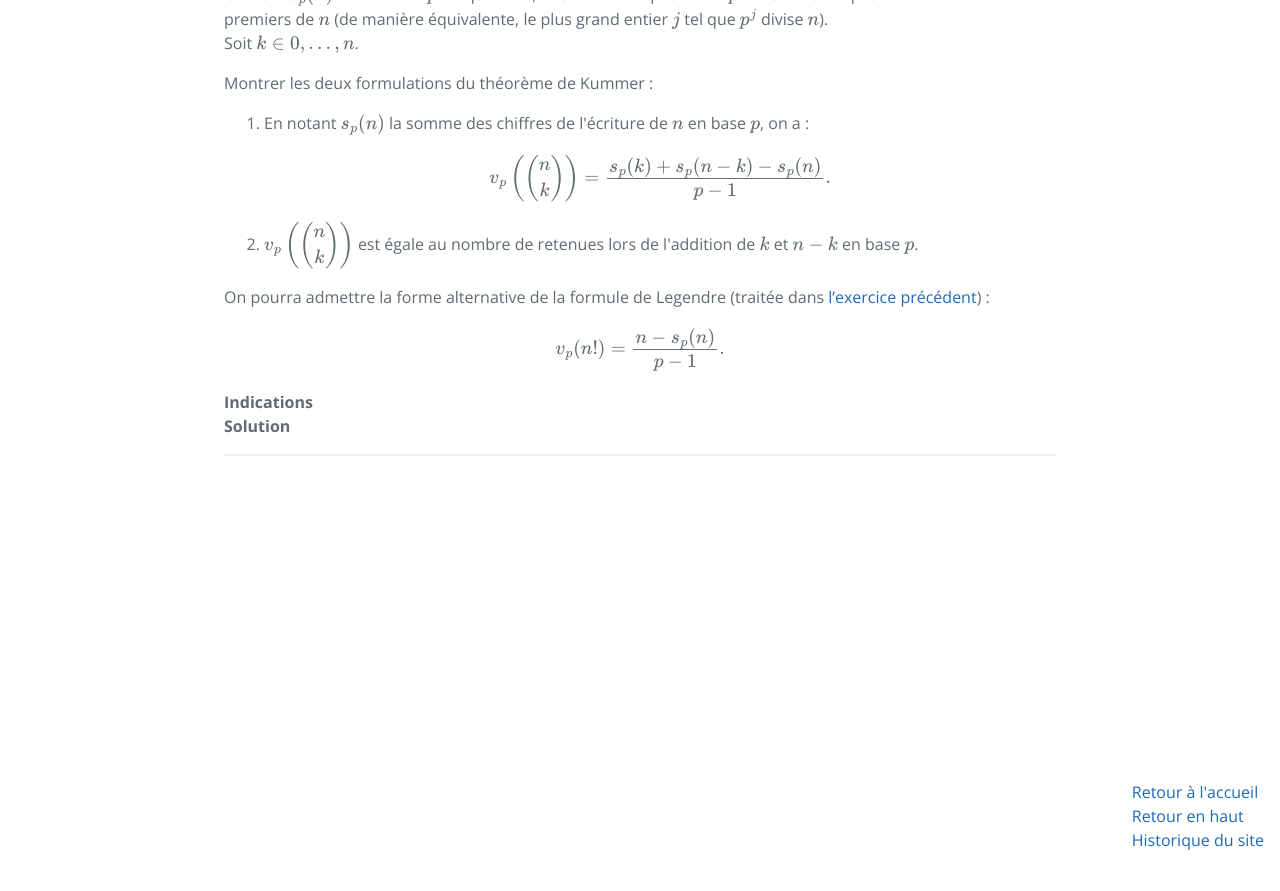
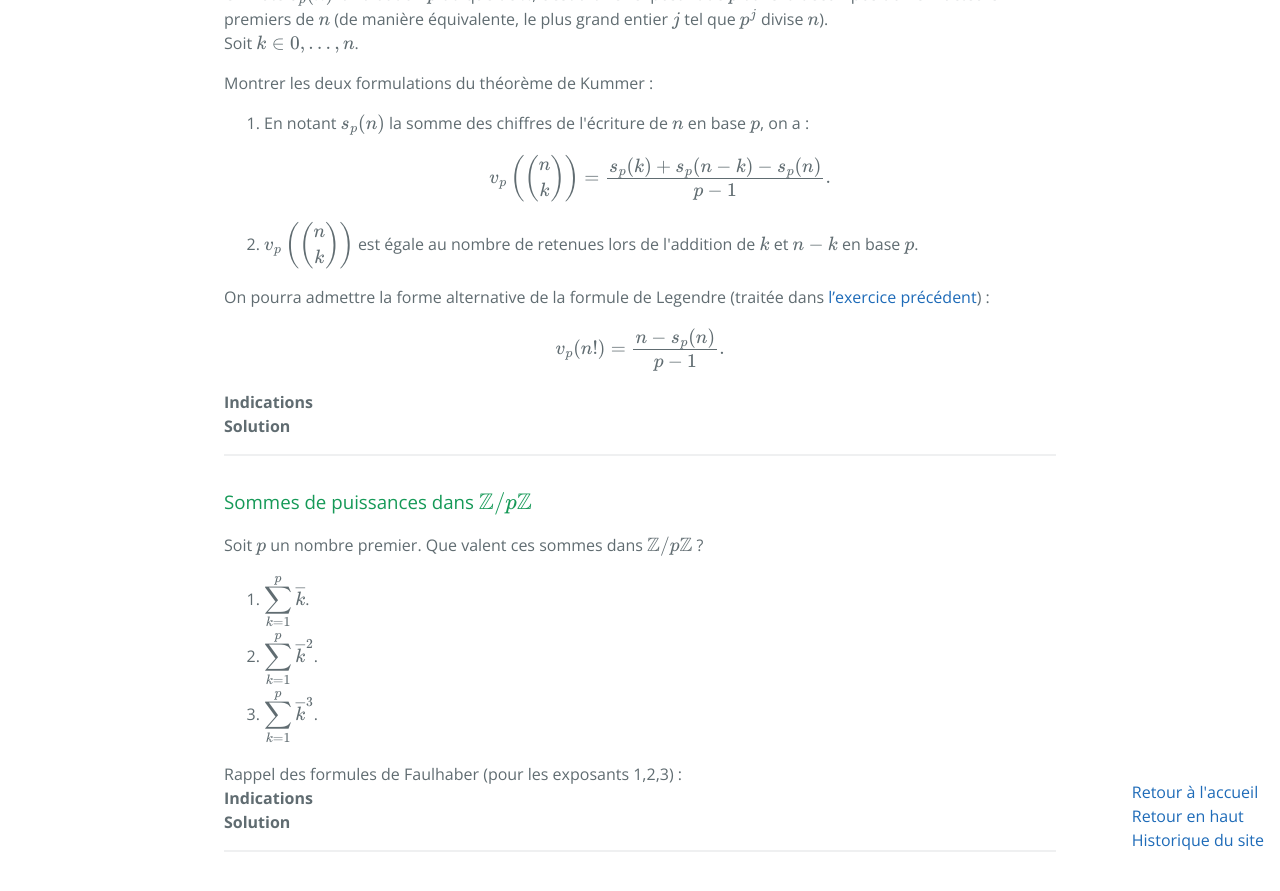
Before and after one commit to WingVee/wingvee.github.io, a Jekyll site: the page built from _pages/arithmetique-entiers.md, in a window 1280 px wide and 900 px high, scrolled down 2729 px. Shown: the top 891 px of the window. Built offline with Jekyll 4.4.1, drawn with Linux system fonts in a browser that asks for light colours; formulas are drawn with MathJax 3; the repository's description, which GitHub fills in, is left out.

Commit message:
arithmetique-des-entiers#sommes-de-puissances-dans-zpz

```diff
--- a/_pages/arithmetique-entiers.md
+++ b/_pages/arithmetique-entiers.md
@@ -396,3 +396,60 @@ $$v_p(n!)=\frac{n-s_p(n)}{p-1}.$$
 </details>
 
 ---
+
+<h3 id="sommes-de-puissances-dans-zpz">
+  <a href="#sommes-de-puissances-dans-zpz" class="header">
+  Sommes de puissances dans $\mathbb{Z}/p\mathbb{Z}$</a>
+</h3>
+
+Soit $p$ un nombre premier. Que valent ces sommes dans $\mathbb{Z}/p\mathbb{Z}$ ?
+
+1. $\displaystyle\sum_{k=1}^p \overline k$.
+2. $\displaystyle\sum_{k=1}^p \overline k^2$.
+3. $\displaystyle\sum_{k=1}^p \overline k^3$.
+
+<details>
+  <summary>Rappel des formules de Faulhaber (pour les exposants 1,2,3) :</summary>
+    Les <a href="https://fr.wikipedia.org/wiki/Formule_de_Faulhaber" target="_blank">formules de Faulhaber</a> expriment les sommes des puissances $j$-èmes des entiers de $1$ à $n$ sous forme de fonction polynomiale en $n$ (de degré $j+1$).<br>
+    Ici, pour $j=1,2,3$, on a dans $\mathbb{Z}$ :
+    $$\sum_{k=1}^n k = \frac{n(n+1)}{2} \quad,\quad \sum_{k=1}^n k^2 = \frac{n(n+1)(2n+1)}{6} \quad,\quad \sum_{k=1}^n k^3 = \left(\frac{n(n+1)}{2}\right)^2.$$
+</details>
+
+<details>
+  <summary><b>Indications</b></summary>
+    Faire des disjonctions de cas sur $p$ et voir quand certaines fractions sont entières.
+</details>
+
+<details>
+  <summary><b>Solution</b></summary>
+    <ol>
+      <li>
+        On a
+        $$\sum_{k=1}^p \overline k = \overline{\sum_{k=1}^p k} = \overline{\frac{p(p+1)}{2}}.$$
+        Si $p=2$, on a $\overline{\frac{p(p+1)}{2}} = \overline{\frac{2(2+1)}{2}} = \overline{3} = \overline{1}$.<br>
+        Sinon, $p$ est impair, donc $\overline{\frac{p(p+1)}{2}} = \overline{p}\cdot\overline{\frac{p+1}{2}} = \overline{0}\cdot\overline{\frac{p+1}{2}} = \overline{0}$.<br>
+        Donc
+        $$\displaystyle\sum_{k=1}^p \overline k = \begin{cases} \overline{1} & \text{si } p=2 \\ \overline{0} & \text{sinon}\end{cases}.$$
+      </li>
+      <li>
+        On a
+        $$\sum_{k=1}^p \overline k^2 = \overline{\sum_{k=1}^p k^2} = \overline{\frac{p(p+1)(2p+1)}{6}}.$$
+        Si $p=2$, on a $\overline{\frac{p(p+1)(2p+1)}{6}} = \overline{\frac{2(2+1)(2\cdot 2+1)}{6}} = \overline{5} = \overline{1}$.<br>
+        Si $p=3$, on a $\overline{\frac{p(p+1)(2p+1)}{6}} = \overline{\frac{3(3+1)(2\cdot 3+1)}{6}} = \overline{\frac{3\cdot 4}{6}}\cdot\overline{7} = \overline{2}\cdot\overline{7} = \overline{14} = \overline{2}$.<br>
+        Sinon, $p$ est impair et n'est pas un multiple de $3$.
+        On a alors 6 divise $(p+1)(2p+1)$ car $2|p+1$ et, si $p\equiv 1\ [3]$, alors $3|2p+1$, et si $p\equiv 2\ [3]$, alors $3|p+1$, donc $3|(p+1)(2p+1)$ dans tous les cas.<br>
+        Ainsi, $\overline{\frac{p(p+1)(2p+1)}{6}} = \overline{p}\cdot\overline{\frac{(p+1)(2p+1)}{6}} = \overline{0}\cdot\overline{\frac{(p+1)(2p+1)}{6}} = \overline{0}$.<br>
+        Donc
+        $$\displaystyle\sum_{k=1}^p \overline k^2 = \begin{cases} \overline{1} & \text{si } p=2 \\ \overline{2} & \text{si } p=3 \\ \overline{0} & \text {sinon} \end{cases}.$$
+      </li>
+      <li>
+        On a
+        $$\sum_{k=1}^p \overline k^3 = \overline{\sum_{k=1}^p k^3} = \overline{\left(\frac{p(p+1)}{2}\right)^2}.$$
+        D'après les résultats pour l'exposant 1, on a $\overline{\frac{p(p+1)}{2}} = \overline{1}$ si $p=2$ et $\overline{0}$ sinon.<br>
+        Donc
+        $$\displaystyle\sum_{k=1}^p \overline k^3 = \begin{cases} \overline{1} & \text{si } p=2 \\ \overline{0} & \text{sinon}\end{cases}.$$
+      </li>
+    </ol>
+</details>
+
+---
```
Also changed, not shown: _pages/historique.md (+4 -0 lines).
